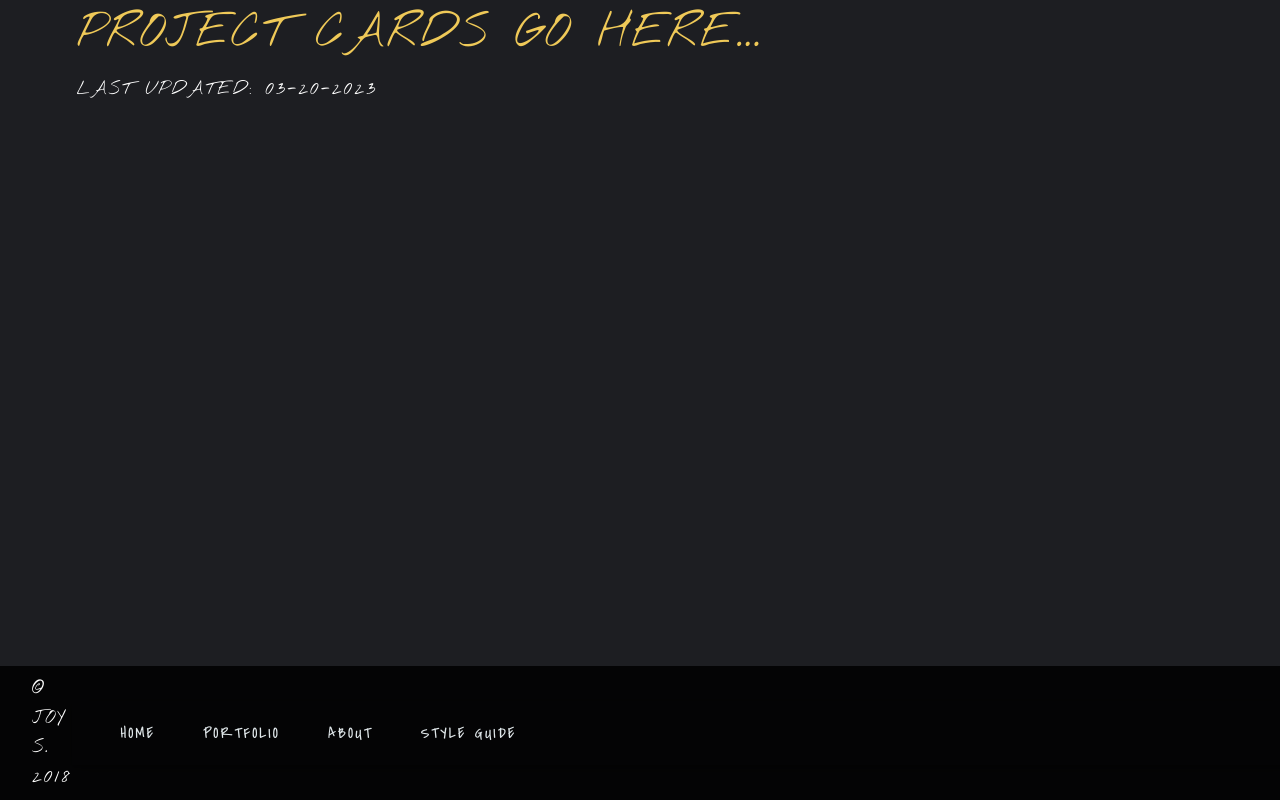
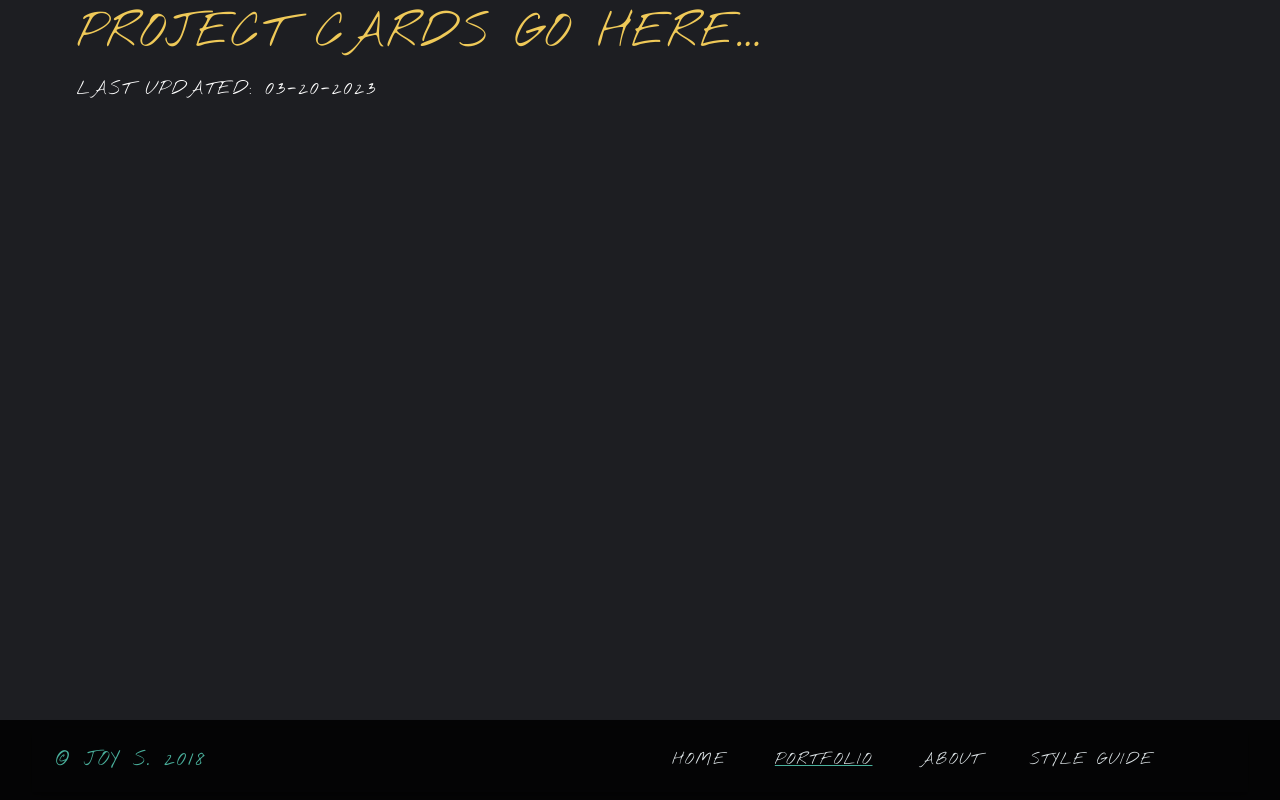
Before and after one commit to essjay05/fyj-2023_v1, a React (Vite) app: page /portfolio in a window 1280 px wide. Built offline with nearby package versions, Linux system fonts and the light colour scheme.

Commit message:
Got Navbar to work for mobile and desktop successfully.

```diff
--- a/src/components/global/Header/Header.jsx
+++ b/src/components/global/Header/Header.jsx
@@ -1,14 +1,11 @@
 import NavBar from "./NavBar"
-// import ResponsiveAppBar from "../AppBar/AppBar"
 
 import './Header.css'
 
 const Header = ({ currentPageName }) => {
   return (
     <header className='nav-bar-container'>
-      <p className='copyright handwritten-style'>&copy; Joy S. 2018</p>
       <NavBar />
-      {/* <ResponsiveAppBar currentPageName={currentPageName} /> */}
     </header>
   )
 }
--- a/src/components/global/Header/NavBar.css
+++ b/src/components/global/Header/NavBar.css
@@ -1,16 +1,16 @@
 @import '../../../index.css';
 
-.menu, .menu-links {
-  width: auto;
-}
-
 .nav-link {
-  transition: .3s ease-in-out;
+  transition: 0.3s ease-in-out;
   color: var(--teal-color);
   font-size: 1.5rem;
   text-align: center;
   width: auto;
-  margin: .5rem 1.5rem;
+  margin: 0.5rem 1.5rem;
+}
+
+.nav-link.active {
+  text-decoration: underline;
 }
 
 .nav-link:hover {
@@ -18,49 +18,10 @@
   text-decoration: underline;
 }
 
-/* Mobile Nav */
-.burger {
-  margin: 0 6rem 0 0;
-  font-size: 2rem;
-  line-height: 4rem;
-  color: var(--teal-color);
-  display: none;
-}
-
-.nav-toggle {
-  display: none;
+/* Mobile Nav Drawer */
+.css-1ka5eyc-MuiPaper-root-MuiMenu-paper-MuiPopover-paper {
+  background: rgba(0, 0, 0, 0.65) !important;
 }
 
 @media only screen and (max-width: 800px) {
-  .burger {
-    display: block;
-    margin: 0 2rem;
-    font-size: 2.5rem;
-    position: absolute;
-    bottom: 0;
-    right: 0;
-  }
-
-  .burger:hover, .menu a:hover {
-    cursor: pointer;
-    color: var(--teal-color);
-    transition: color 0.5s ease-in-out;
-    border-top: none;
-  }
-
-  #toggle:checked ~ .menu {
-    display: flex;
-    flex-direction: column;
-    justify-content: center;
-  }
-
-  .menu {
-    text-align: center;
-    width: 100%;
-    margin: 0 0 28rem 0;
-    padding: 0;
-    position: absolute;
-    background: rgba(0,0,0, .8);
-    display: none;
-  }
 }
--- a/src/components/global/Header/NavBar.jsx
+++ b/src/components/global/Header/NavBar.jsx
@@ -12,16 +12,14 @@ import MenuIcon from '@mui/icons-material/Menu';
 import Container from '@mui/material/Container';
 import MenuItem from '@mui/material/MenuItem';
 
-// import HiddenToggle from './HiddenToggle'
-
 import './NavBar.css'
 
 const customTheme = createTheme({
   palette: {
     primary: {
-      light: "#112233",
+      light: "rgba(1, 255, 230, 0.85)",
       main: 'rgba(0,0,0,0.0)',
-      dark: "#778899",
+      dark: "#4ab19d",
       contrastText: "#ffffff"
     },
     secondary: {
@@ -42,7 +40,7 @@ const customTheme = createTheme({
   },
   typography: {
     fontFamily: [
-      'Covered By Your Grace',
+      'Nothing You Could Do',
       'Roboto',
       'Helvetica',
       'sans-serif',
@@ -100,7 +98,29 @@ const NavBar = ({ currentPageName }) => {
         position='static'>
         <Container maxWidth='xl'>
           <Toolbar disableGutters>
-            <Box sx={{ flexGrow: 1, display: { xs: 'flex', md: 'none' } }}>
+            {/* Desktop Nav 'LOGO' */}
+            <Typography
+              variant='h6'
+              noWrap
+              component='a'
+              href='/'
+              sx={{
+                mr: 2,
+                display: { xs: 'none', md: 'flex' },
+                fontFamily: 'Nothing You Could Do',
+                letterSpacing: '2px',
+                color: '#4ab19d',
+                textDecoration: 'none',
+                width: '100%',
+              }}
+            >
+              &copy; JOY S. 2018
+            </Typography>
+            {/* Mobile Menu Nav / pop up menu */}
+            <Box sx={{
+              flexGrow: 1,
+              display: { xs: 'flex', md: 'none' },
+            }}>
               <IconButton
                 size="large"
                 aria-label="account of current user"
@@ -115,20 +135,27 @@ const NavBar = ({ currentPageName }) => {
                 id="menu-appbar"
                 anchorEl={anchorElNav}
                 anchorOrigin={{
-                  vertical: 'bottom',
+                  vertical: 'top',
                   horizontal: 'left',
                 }}
                 keepMounted
                 transformOrigin={{
-                  vertical: 'top',
+                  vertical: 'bottom',
                   horizontal: 'left',
                 }}
                 open={Boolean(anchorElNav)}
                 onClose={handleCloseNavMenu}
                 sx={{
                   display: { xs: 'block', md: 'none' },
+                  mr: 2,
+                  fontFamily: 'Nothing You Could Do',
+                  letterSpacing: '2px',
+                  color: '#1d1e22',
+                  textDecoration: 'none',
+                  width: '100%',
+                  background: 'rgba(0,0,0,.8)',
                 }}>
-                {pages.map((page, index) => {
+                {pages.map((page, index) =>(
                   <MenuItem key={page.name} onClick={handleCloseNavMenu}>
                     <NavLink
                       to={page.to}
@@ -137,7 +164,7 @@ const NavBar = ({ currentPageName }) => {
                       <Typography textAlign="center">{page.name}</Typography>
                     </NavLink>
                   </MenuItem>
-                })}
+                ))}
               </Menu>
             </Box>
             <Box sx={{ flexGrow: 1, display: { xs: 'none', md: 'flex' } }}>
@@ -151,42 +178,8 @@ const NavBar = ({ currentPageName }) => {
                 </NavLink>
               ))}
             </Box>
-
-
           </Toolbar>
-
         </Container>
-        {/* <div className='mobile-nav-toggle'>
-          <input id='NavToggle' className='nav-toggle' type='checkbox' htmlFor='toggle' />
-          <label className='burger' htmlFor='NavToggle' aria-label='Mobile Nav Toggle'> &#9776;</label>
-          <HiddenToggle/>
-        </div> */}
-        {/* <div className='menu-links'>
-          <NavLink
-            to='/'
-            className='handwritten-style nav-link'
-            aria-label='Home'>
-              Home
-          </NavLink>
-          <NavLink
-            to='/portfolio'
-            className='handwritten-style nav-link'
-            aria-label='Portfolio'>
-              Portfolio
-          </NavLink>
-          <NavLink
-            to='/about'
-            className='handwritten-style nav-link'
-            aria-label='About'>
-              About
-          </NavLink>
-          <NavLink
-            to='/style-guide'
-            className='handwritten-style nav-link'
-            aria-label='Style Guide'>
-              Style Guide
-          </NavLink>
-        </div> */}
       </AppBar>
     </ThemeProvider>
   )
```
